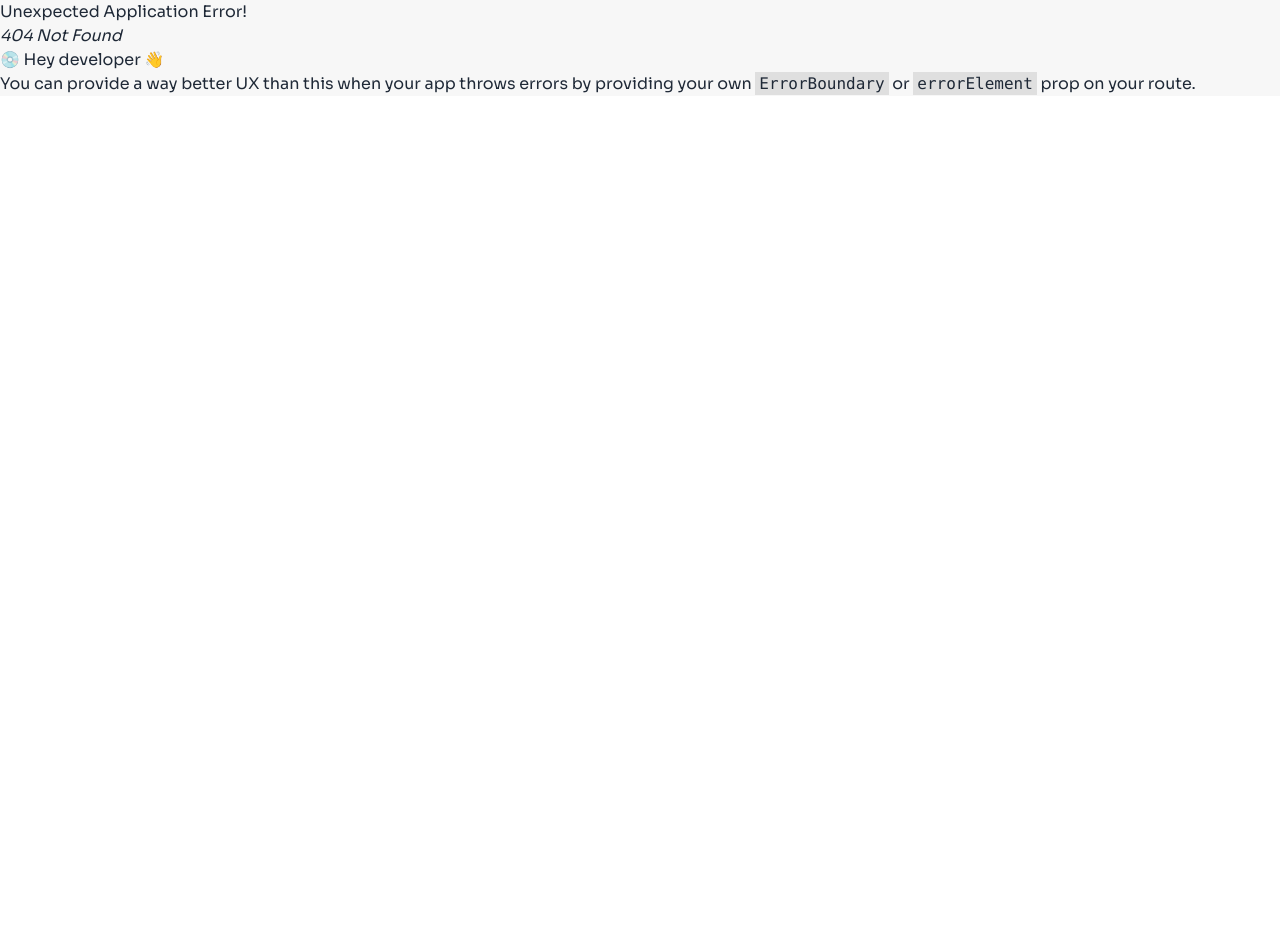
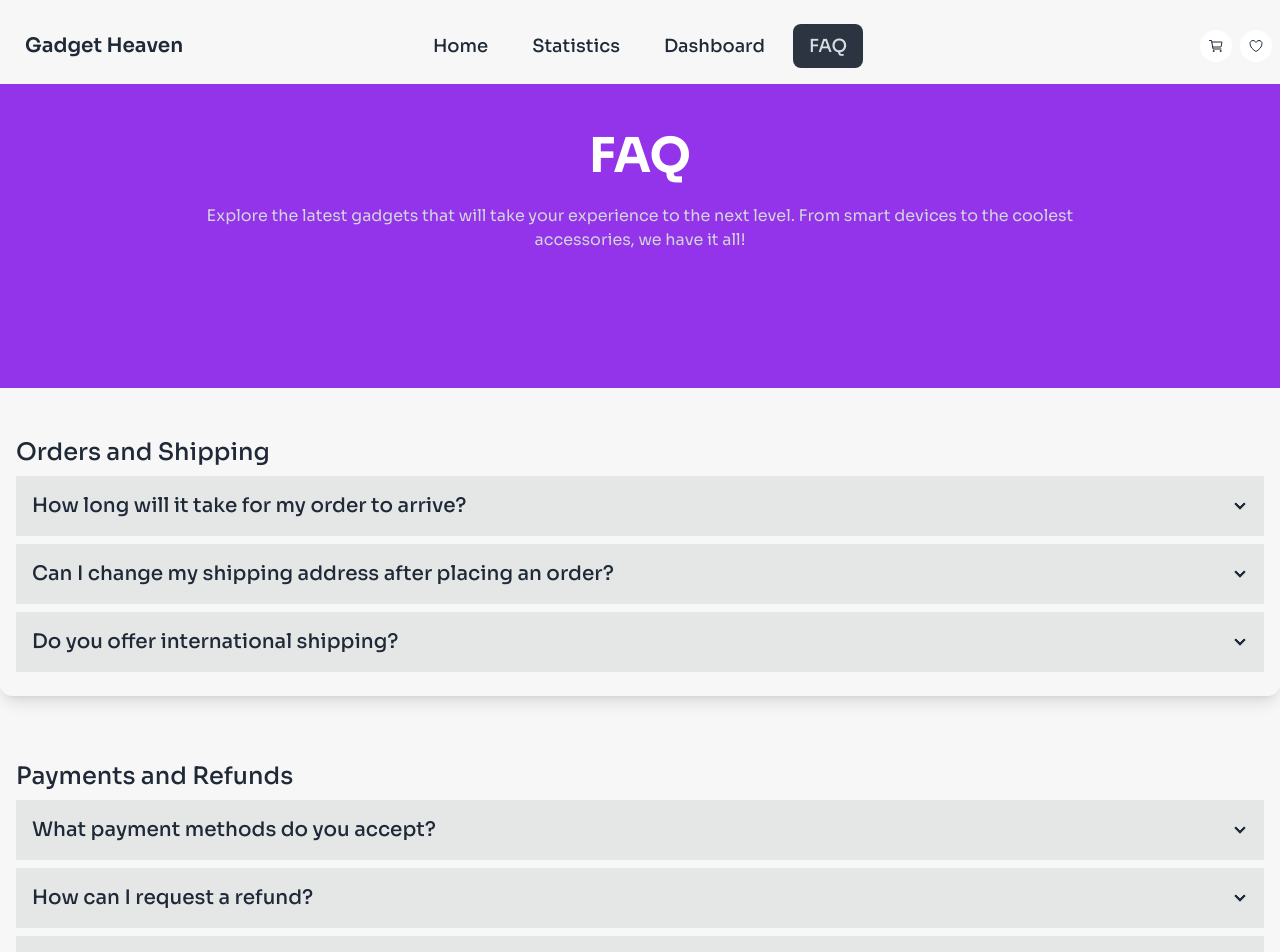
Before and after one commit to AnsarulIslam10/Gadget-Heaven, a React (Vite) app: page /faq in a window 1280 px wide. Before the commit this address had no page. Shown: the top 952 px of the page. Before the commit the page ends 800 px from the top, so only its background shows below. Built offline with nearby package versions, Linux system fonts and the light colour scheme.

Commit message:
new route added

```diff
--- /dev/null
+++ b/src/components/Faq/Faq.jsx
@@ -0,0 +1,123 @@
+import React from "react";
+
+const Faq = () => {
+  return (
+    <div className="max-w-7xl mx-auto mt-8">
+      <div className="shadow-lg p-4 mb-12 rounded-xl">
+        <h2 className="text-2xl font-medium mb-2">Orders and Shipping</h2>
+        <div className="collapse rounded-none mb-2 collapse-arrow bg-base-300">
+          <input type="radio" name="my-accordion-2" defaultChecked />
+          <div className="collapse-title text-xl font-medium">
+            How long will it take for my order to arrive?
+          </div>
+          <div className="collapse-content">
+            <p>
+              Standard shipping takes 3-5 business days, while express shipping
+              arrives in 1-2 business days. Tracking details will be emailed
+              once your order is shipped.
+            </p>
+          </div>
+        </div>
+        <div className="collapse rounded-none mb-2 collapse-arrow bg-base-300">
+          <input type="radio" name="my-accordion-2" defaultChecked />
+          <div className="collapse-title text-xl font-medium">
+          Can I change my shipping address after placing an order?
+          </div>
+          <div className="collapse-content">
+            <p>
+            Yes, you can update the shipping address within 24 hours of order placement. Please contact our support team for assistance.
+            </p>
+          </div>
+        </div>
+        <div className="collapse rounded-none mb-2 collapse-arrow bg-base-300">
+          <input type="radio" name="my-accordion-2" defaultChecked />
+          <div className="collapse-title text-xl font-medium">
+          Do you offer international shipping?
+          </div>
+          <div className="collapse-content">
+            <p>
+            Currently, we only ship within the country. We’re working to expand our shipping options in the future.
+            </p>
+          </div>
+        </div>
+      </div>
+
+
+      <div className="shadow-lg p-4 mb-12 rounded-xl">
+        <h2 className="text-2xl font-medium mb-2">Payments and Refunds</h2>
+        <div className="collapse rounded-none mb-2 collapse-arrow bg-base-300">
+          <input type="radio" name="my-accordion-2" defaultChecked />
+          <div className="collapse-title text-xl font-medium">
+          What payment methods do you accept?
+          </div>
+          <div className="collapse-content">
+            <p>
+            We accept credit/debit cards, PayPal, and online bank transfers.
+            </p>
+          </div>
+        </div>
+        <div className="collapse rounded-none mb-2 collapse-arrow bg-base-300">
+          <input type="radio" name="my-accordion-2" defaultChecked />
+          <div className="collapse-title text-xl font-medium">
+          How can I request a refund?
+          </div>
+          <div className="collapse-content">
+            <p>
+            If your item is eligible for a return, initiate a refund request by contacting support within 30 days of purchase. Refunds will be processed within 5-7 business days.
+            </p>
+          </div>
+        </div>
+        <div className="collapse rounded-none mb-2 collapse-arrow bg-base-300">
+          <input type="radio" name="my-accordion-2" defaultChecked />
+          <div className="collapse-title text-xl font-medium">
+          Why was my payment declined?
+          </div>
+          <div className="collapse-content">
+            <p>
+            Payment issues can occur due to incorrect card details, insufficient funds, or network errors. Please verify your information and try again.
+            </p>
+          </div>
+        </div>
+      </div>
+
+      <div className="shadow-lg p-4 mb-12 rounded-xl">
+        <h2 className="text-2xl font-medium mb-2">Technical Support</h2>
+        <div className="collapse rounded-none mb-2 collapse-arrow bg-base-300">
+          <input type="radio" name="my-accordion-2" defaultChecked />
+          <div className="collapse-title text-xl font-medium">
+          How do I update the software on my gadget?
+          </div>
+          <div className="collapse-content">
+            <p>
+            Check the product manual or visit the manufacturer’s website for update instructions.
+            </p>
+          </div>
+        </div>
+        <div className="collapse rounded-none mb-2 collapse-arrow bg-base-300">
+          <input type="radio" name="my-accordion-2" defaultChecked />
+          <div className="collapse-title text-xl font-medium">
+          My gadget isn’t working as expected; what should I do?
+          </div>
+          <div className="collapse-content">
+            <p>
+            Refer to the troubleshooting section in the product manual. If issues persist, contact our support team.
+            </p>
+          </div>
+        </div>
+        <div className="collapse rounded-none mb-2 collapse-arrow bg-base-300">
+          <input type="radio" name="my-accordion-2" defaultChecked />
+          <div className="collapse-title text-xl font-medium">
+          Can I get a replacement if my gadget is defective?
+          </div>
+          <div className="collapse-content">
+            <p>
+            Yes, if the product is within the warranty period and the issue is verified, we will provide a replacement.
+            </p>
+          </div>
+        </div>
+      </div>
+    </div>
+  );
+};
+
+export default Faq;
--- a/src/components/Hero/Hero.jsx
+++ b/src/components/Hero/Hero.jsx
@@ -26,7 +26,9 @@ const Hero = () => {
             <Heading title={"Statistics"}></Heading>
           ) : pathname === "/dashboard" || pathname === '/dashboard/cart' || pathname === '/dashboard/wishlist' ? (
             <Heading title={"Dashboard"}></Heading>
-          ) : (
+          ) : pathname === "/faq" ? (
+            <Heading title={"FAQ"}></Heading>
+          )  : (
             <Heading title={"Product Details"}></Heading>
           )}
           <p className="py-6 text-gray-300">
--- a/src/components/Navbar/Navbar.jsx
+++ b/src/components/Navbar/Navbar.jsx
@@ -2,7 +2,7 @@ import React, { useEffect, useState } from "react";
 import { NavLink, useLocation } from "react-router-dom";
 import { IoCartOutline, IoHeartOutline } from "react-icons/io5";
 import { useCart } from "../../utils/CountContext.jsx";
-const Navbar = ({cartCount}) => {
+const Navbar = ({ cartCount }) => {
   const { pathname } = useLocation();
 
   const links = (
@@ -16,12 +16,21 @@ const Navbar = ({cartCount}) => {
       <li>
         <NavLink to={"/dashboard"}>Dashboard</NavLink>
       </li>
+      <li>
+        <NavLink to={"/faq"}>FAQ</NavLink>
+      </li>
     </>
   );
   return (
     <div
       className={`navbar rounded-t-xl max-w-7xl pt-4 mx-auto ${
-        (pathname === "/" || pathname === "/category/Laptop" || pathname === "/category/iPhone" || pathname === "/category/Phone" || pathname === "/category/Smart%20Watches") ? "bg-purple-600" : "bg-[##F7F7F7]"
+        pathname === "/" ||
+        pathname === "/category/Laptop" ||
+        pathname === "/category/iPhone" ||
+        pathname === "/category/Phone" ||
+        pathname === "/category/Smart%20Watches"
+          ? "bg-purple-600"
+          : "bg-[##F7F7F7]"
       }`}
     >
       <div className="navbar-start">
@@ -52,7 +61,7 @@ const Navbar = ({cartCount}) => {
         <a className="btn btn-ghost text-xl">Gadget Heaven</a>
       </div>
       <div className="navbar-center hidden lg:flex">
-        <ul className="menu menu-horizontal px-1">{links}</ul>
+        <ul className="menu menu-horizontal px-1 md:text-lg md:font-medium gap-3">{links}</ul>
       </div>
       <div className="navbar-end gap-2">
         <div className="p-2 bg-white rounded-full flex items-center">
@@ -61,7 +70,6 @@ const Navbar = ({cartCount}) => {
         </div>
         <div className="p-2 bg-white rounded-full">
           <IoHeartOutline />
-
         </div>
       </div>
     </div>
--- a/src/main.jsx
+++ b/src/main.jsx
@@ -12,6 +12,7 @@ import Cart from "./components/Cart/Cart";
 import WishList from "./components/WishList/WishList";
 import { CartProvider } from "./utils/CountContext.jsx";
 import { HelmetProvider } from "react-helmet-async";
+import Faq from "./components/Faq/Faq.jsx";
 
 const router = createBrowserRouter([
   {
@@ -60,6 +61,10 @@ const router = createBrowserRouter([
         element: <GedgetDetails></GedgetDetails>,
         loader: () => fetch("/products.json"),
       },
+      {
+        path: '/faq',
+        element: <Faq></Faq>
+      }
     ],
   },
 ]);
```
